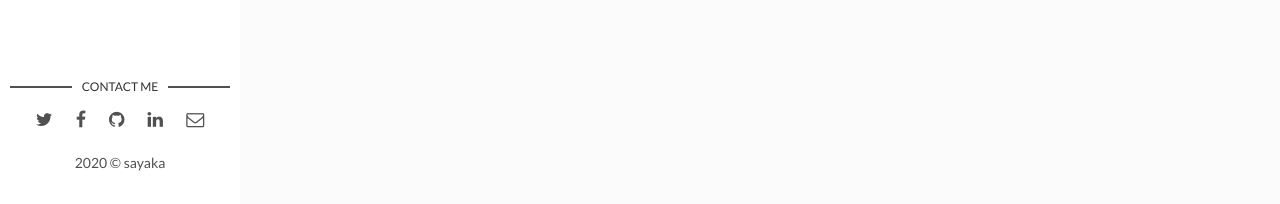
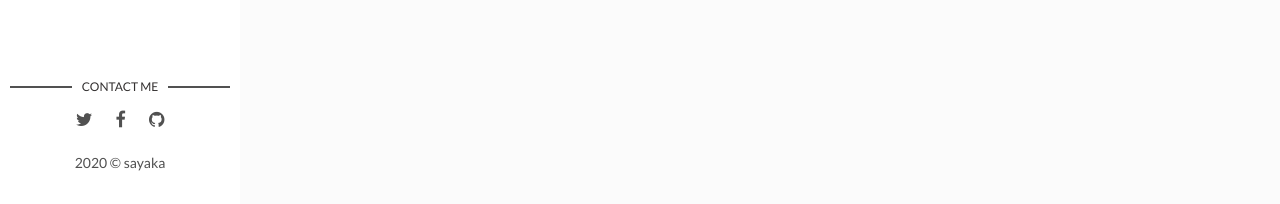
Before and after one commit to kuwatasayaka/saya_diary, a Jekyll site: the page built from index.html, in a window 1280 px wide. Shown: the part 693-897 px from the top of the page. Built offline with Jekyll 4.4.1, drawn with Linux system fonts in a browser that asks for light colours; the list of posts is cut into pages by our own code.

Commit message:
Update main.html

```diff
--- a/_layouts/main.html
+++ b/_layouts/main.html
@@ -31,16 +31,6 @@ layout: default
         {% else %}
           <li class="github"><a href="http://github.com/" target="_blank"><i class="fa fa-github" aria-hidden="true"></i></a></li>
         {% endif %}
-        {% if site.social-linkedin %}
-          <li class="linkedin"><a href="https://in.linkedin.com/in/{{site.social-linkedin}}" target="_blank"><i class="fa fa-linkedin"></i></a></li>
-        {% else %}
-          <li class="linkedin"><a href="https://in.linkedin.com/" target="_blank"><i class="fa fa-linkedin" aria-hidden="true"></i></a></li>
-        {% endif %}
-        {% if site.social-email %}
-          <li class="email"><a href="mailto:{{site.social-email}}"><i class="fa fa-envelope-o"></i></a></li>
-        {% else %}
-          <li class="email"><a href="mailto:example.david@blog.com"><i class="fa fa-envelope-o" aria-hidden="true"></i></a></li>
-        {% endif %}
       </ul>
     </section> <!-- End Section Contact -->
     <div class="copyright">
```
